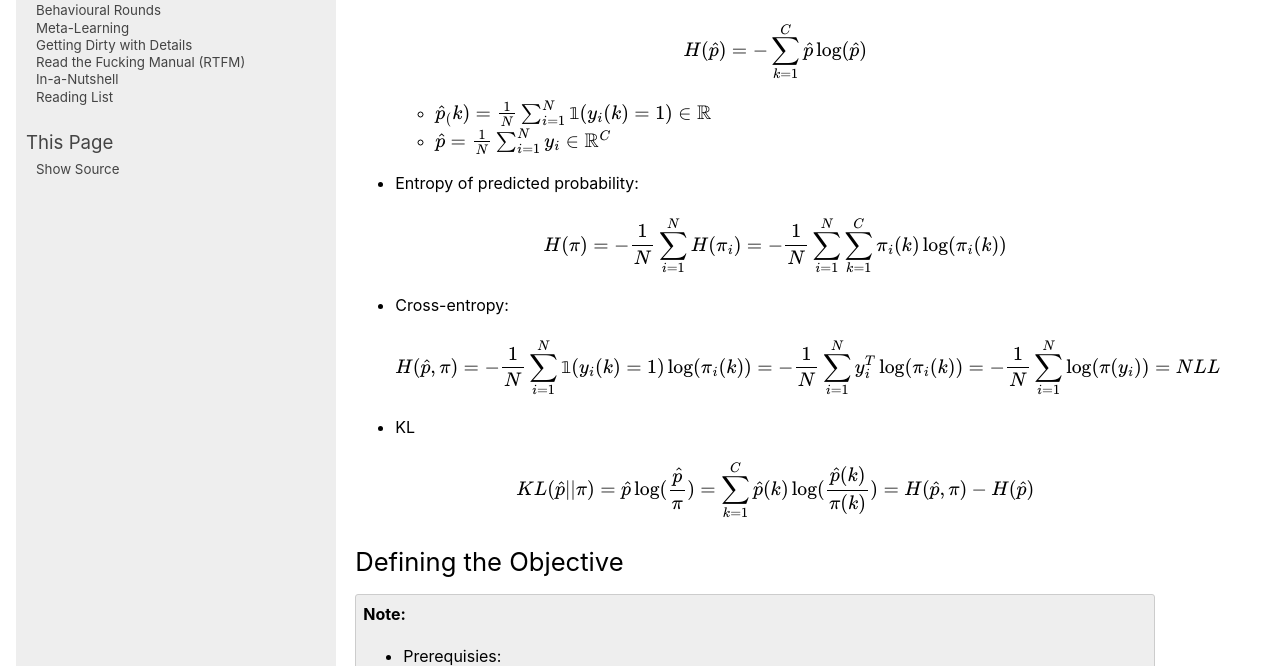
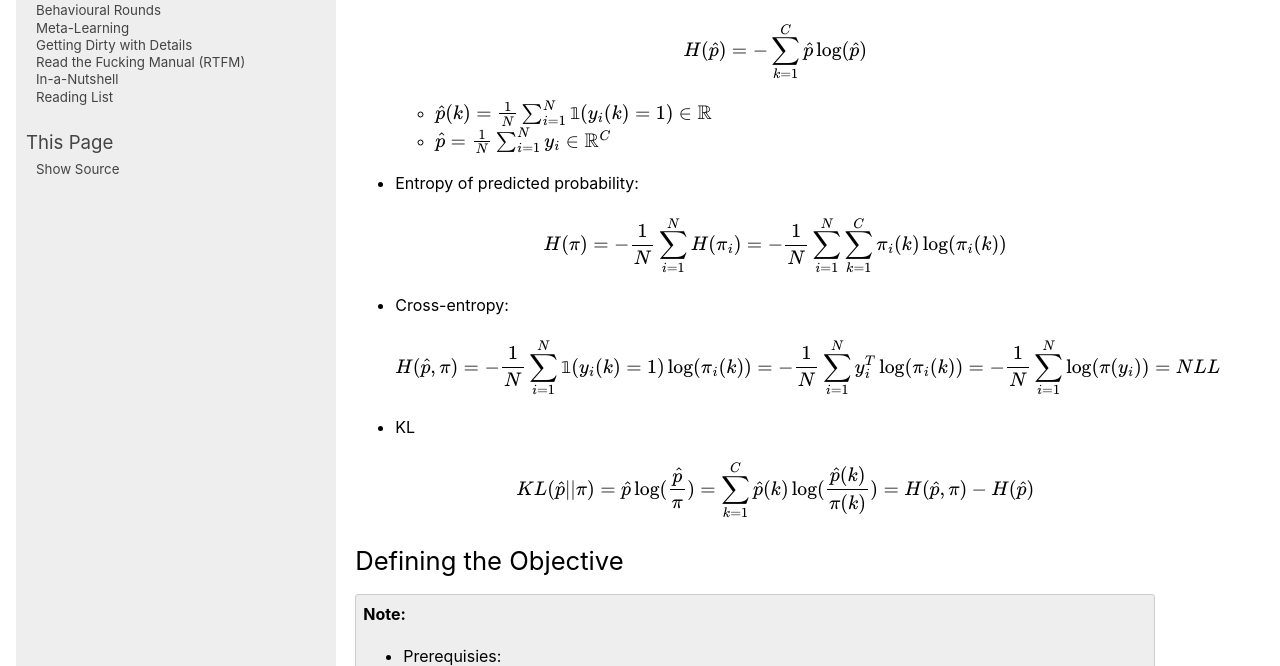
Before and after one commit to uselesstechjunks/leetcode, a Sphinx documentation site: the page built from docs/source/ml/basics.rst, in a window 1280 px wide and 900 px high, scrolled down 514 px. Shown: the part 160-826 px from the top of the window. Built offline with Sphinx 7.4.7, drawn with Linux system fonts in a browser that asks for light colours; pages that are not in the unit, such as notebooks, are missing from menus.

```diff
--- a/docs/source/ml/basics.rst
+++ b/docs/source/ml/basics.rst
@@ -20,7 +20,7 @@ Entropy, Cross-Entropy, NLL, KL
 - Empirical entropy:
 
 	.. math:: H(\hat{p})=-\sum_{k=1}^C \hat{p}\log(\hat{p})
-	- :math:`\hat{p}_(k)=\frac{1}{N}\sum_{i=1}^N\mathbb{1}(y_i(k)=1)\in\mathbb{R}`
+	- :math:`\hat{p}(k)=\frac{1}{N}\sum_{i=1}^N\mathbb{1}(y_i(k)=1)\in\mathbb{R}`
 	- :math:`\hat{p}=\frac{1}{N}\sum_{i=1}^N y_i\in\mathbb{R}^C`
 - Entropy of predicted probability:
 
```
